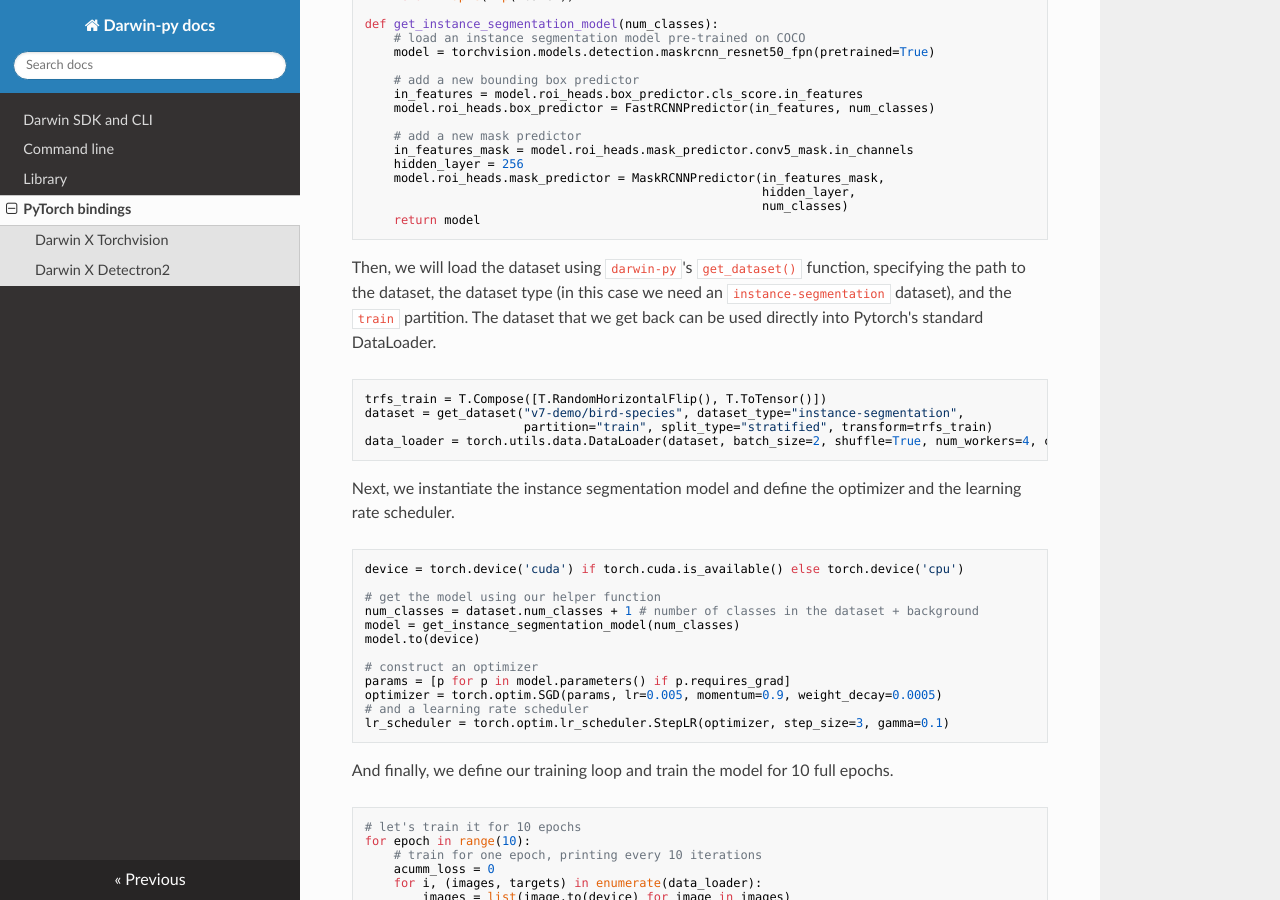
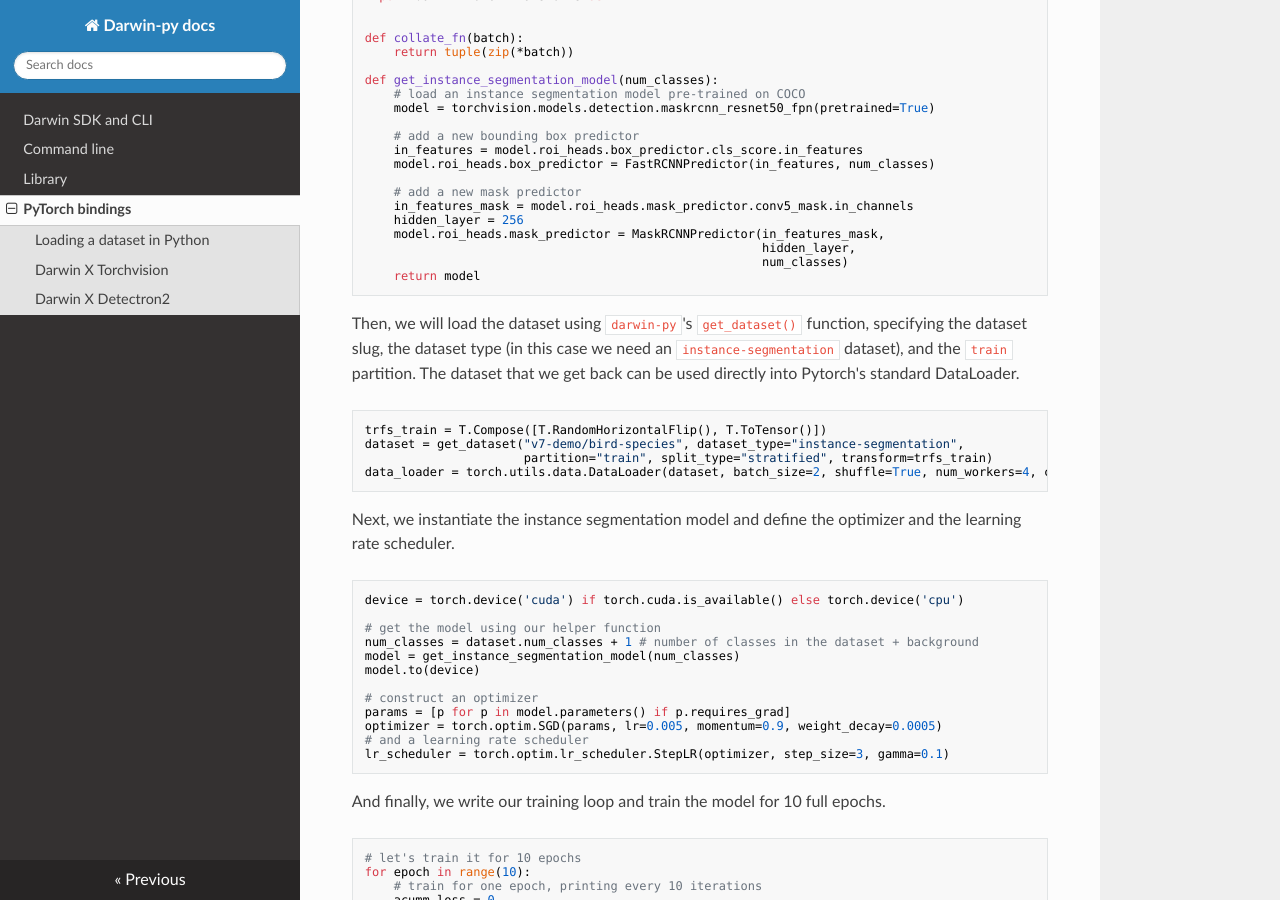
Before and after one commit to v7labs/darwin-py, an MkDocs documentation site: the page built from docs/torch.md, in a window 1280 px wide and 900 px high, scrolled down 1777 px. Built offline with MkDocs 1.6.1, drawn with Linux system fonts in a browser that asks for light colours; nearby versions of some CDN libraries; a script that is not in the unit is left out; some of the changed text lies outside the part shown.

Commit message:
update readme

````diff
--- a/docs/torch.md
+++ b/docs/torch.md
@@ -1,4 +1,7 @@
 # PyTorch bindings
+
+
+## Loading a dataset in Python
 
 This module includes some functionality to import your datasets ready to be plugged into your Pytorch-based libraries. For this, you can use `get_dataset()` function:
 
@@ -101,7 +104,7 @@
     return model
 ```
 
-Then, we will load the dataset using `darwin-py`'s `get_dataset()` function, specifying the path to the dataset, the dataset type (in this case we need an `instance-segmentation` dataset), and the `train` partition. The dataset that we get back can be used directly into Pytorch's standard DataLoader.
+Then, we will load the dataset using `darwin-py`'s `get_dataset()` function, specifying the dataset slug, the dataset type (in this case we need an `instance-segmentation` dataset), and the `train` partition. The dataset that we get back can be used directly into Pytorch's standard DataLoader.
 
 ```python
 trfs_train = T.Compose([T.RandomHorizontalFlip(), T.ToTensor()])
@@ -127,7 +130,7 @@
 lr_scheduler = torch.optim.lr_scheduler.StepLR(optimizer, step_size=3, gamma=0.1)
 ```
 
-And finally, we define our training loop and train the model for 10 full epochs.
+And finally, we write our training loop and train the model for 10 full epochs.
 
 ```python
 # let's train it for 10 epochs
````
Also changed, not shown: other parts of docs/torch.md (+2 -2 lines).
